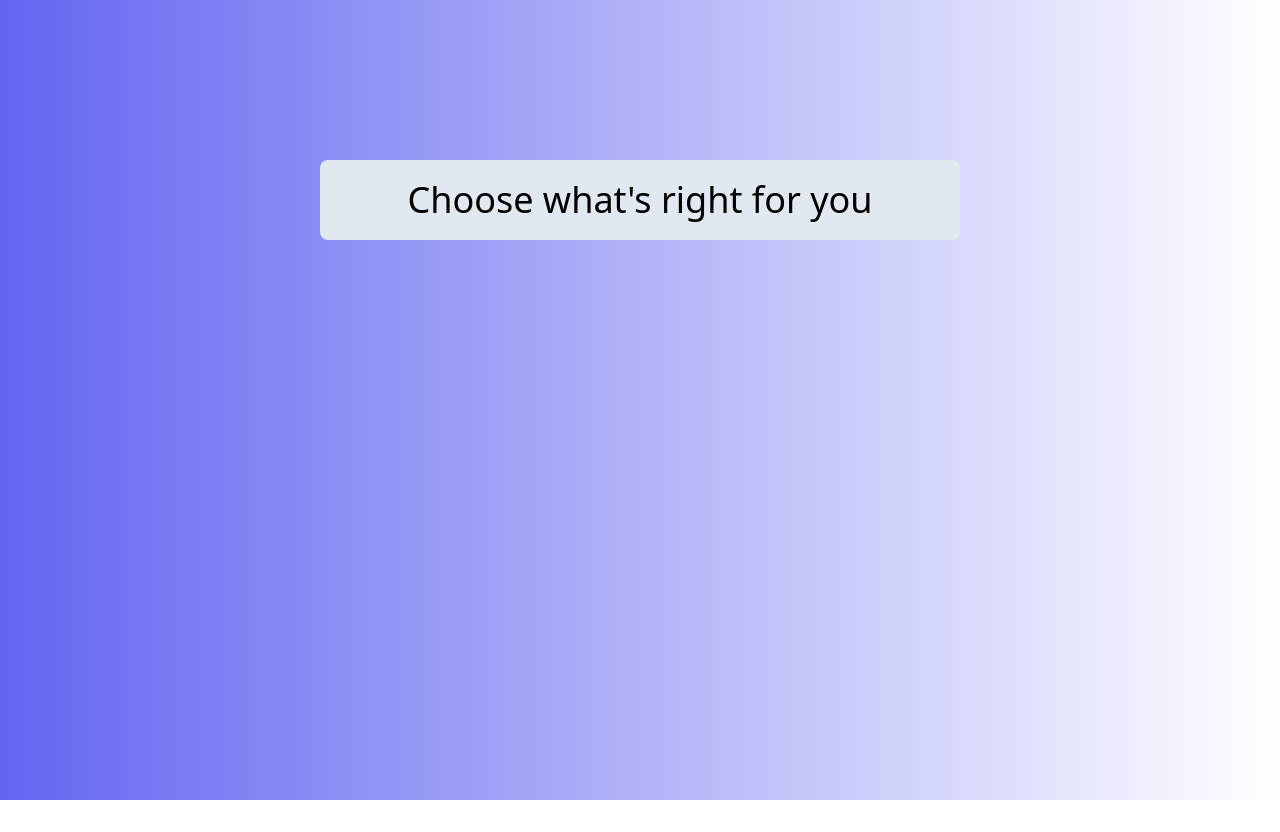
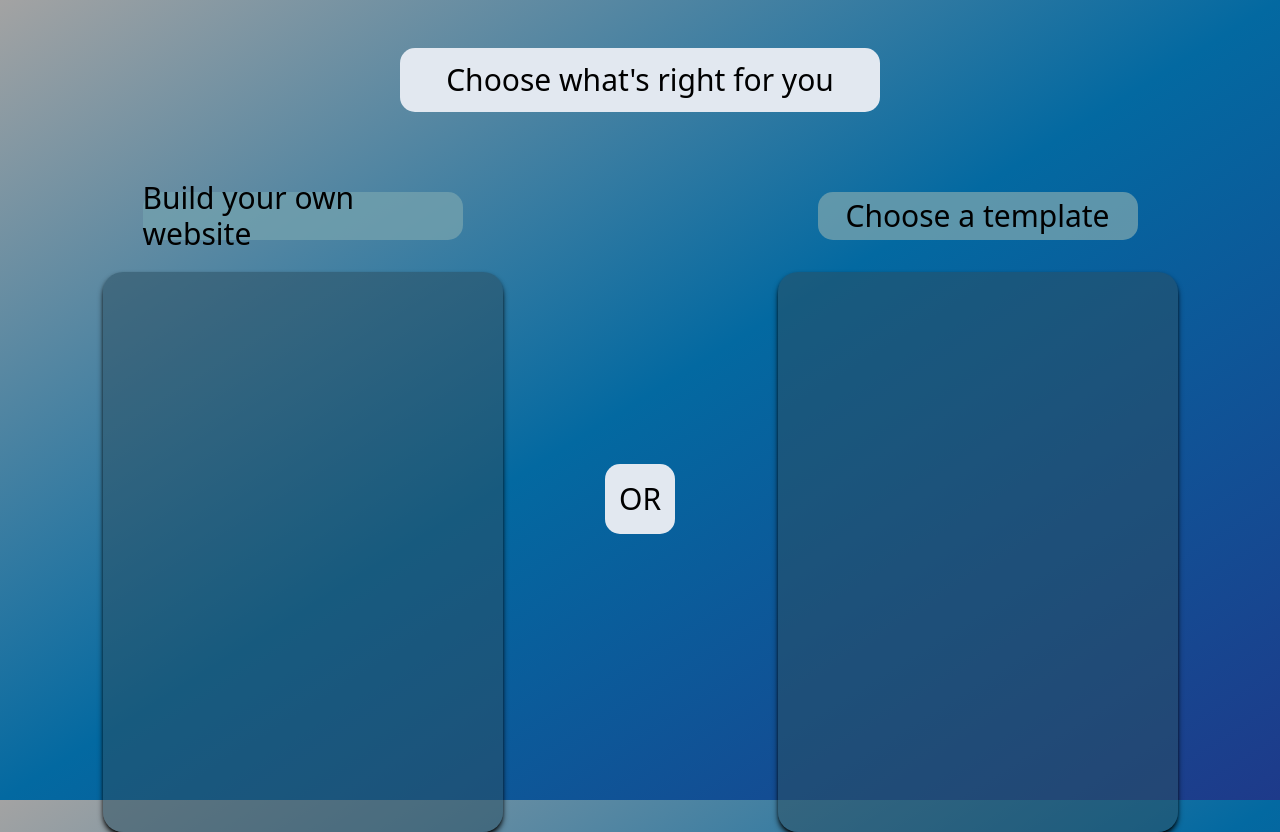
Before and after one commit to webAhead1/flexible, a Vue app: page / in a window 1280 px wide. Before the commit the page ends 800 px from the top, so only its background shows below. Built offline with nearby package versions, Linux system fonts and the light colour scheme.

Commit message:
styling done for titles and cards

```diff
--- a/src/assets/base.css
+++ b/src/assets/base.css
@@ -1,5 +1,5 @@
 /* color palette from <https://github.com/vuejs/theme> */
-:root {
+/* :root {
   --vt-c-white: #ffffff;
   --vt-c-white-soft: #f8f8f8;
   --vt-c-white-mute: #f2f2f2;
@@ -19,10 +19,10 @@
   --vt-c-text-light-2: rgba(60, 60, 60, 0.66);
   --vt-c-text-dark-1: var(--vt-c-white);
   --vt-c-text-dark-2: rgba(235, 235, 235, 0.64);
-}
+} */
 
 /* semantic color variables for this project */
-:root {
+/* :root {
   --color-background: var(--vt-c-white);
   --color-background-soft: var(--vt-c-white-soft);
   --color-background-mute: var(--vt-c-white-mute);
@@ -71,4 +71,4 @@ body {
   text-rendering: optimizeLegibility;
   -webkit-font-smoothing: antialiased;
   -moz-osx-font-smoothing: grayscale;
-}
+} */
--- a/src/style.css
+++ b/src/style.css
@@ -3,9 +3,41 @@
 @tailwind utilities;
 
 html {
-    @apply bg-gradient-to-r from-indigo-500
+    @apply bg-gradient-to-r from-teal-700 w-full h-full bg-gradient-to-br from-neutral-400 via-sky-700 to-blue-900
 }
 
 header {
-    @apply text-4xl bg-slate-200 w-[40rem] h-[5rem] m-auto flex items-center justify-center relative top-[10rem] rounded-lg
+    @apply text-3xl bg-slate-200 w-[30rem] h-[4rem] m-auto flex items-center justify-center relative top-[3rem] rounded-[15px]
 }
+
+.questionnaire-or-templates-container {
+    @apply flex flex-row justify-evenly
+}
+
+.build-website-option {
+    @apply relative top-[8rem] w-[25rem] flex items-center flex-col
+}
+
+.or-container {
+    @apply relative top-[25rem] h-[70px] w-[70px] text-3xl bg-slate-200 flex items-center justify-center rounded-[15px]
+}
+
+.template-option {
+    @apply relative top-[8rem] w-[25rem] flex items-center flex-col
+}
+
+.build-website-option-title {
+    @apply bg-[#72A0AECF] h-[3rem] w-4/5 rounded-[15px] flex items-center justify-center text-3xl
+}
+
+.template-option-title {
+    @apply bg-[#72A0AECF] h-[3rem] w-4/5 rounded-[15px] flex items-center justify-center text-3xl
+}
+
+.build-website-card {
+    @apply bg-[#2B4F6087] h-[35rem] w-full rounded-[20px] mt-[2rem] shadow-md shadow-black
+}
+
+.template-card {
+    @apply bg-[#2B4F6087] h-[35rem] w-full rounded-[20px] mt-[2rem] shadow-md shadow-black
+}
--- a/src/views/QuestionnaireOrTemplates.vue
+++ b/src/views/QuestionnaireOrTemplates.vue
@@ -5,4 +5,17 @@
     <header>
         <p>Choose what's right for you</p>
     </header>
+    <body>
+        <div class="questionnaire-or-templates-container">
+            <div class="build-website-option">
+                <div class="build-website-option-title">Build your own website</div>
+                <div class="build-website-card"></div>
+            </div>
+            <div class="or-container"><p>OR</p></div>
+            <div class="template-option">
+                <div class="template-option-title">Choose a template</div>
+                <div class="template-card"></div>
+            </div>
+        </div>
+    </body>
 </template>
```
